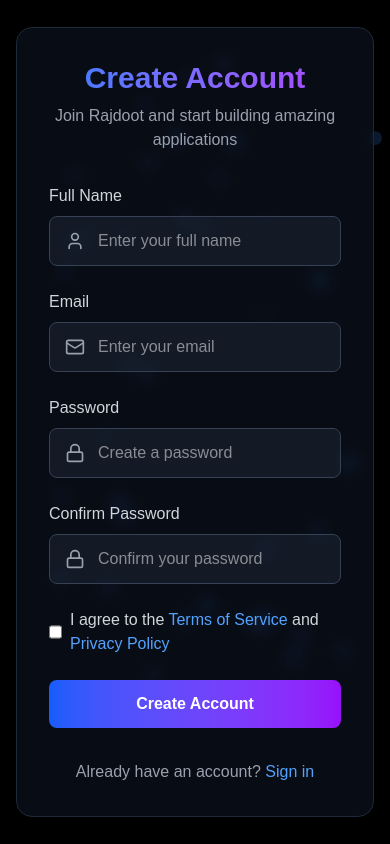
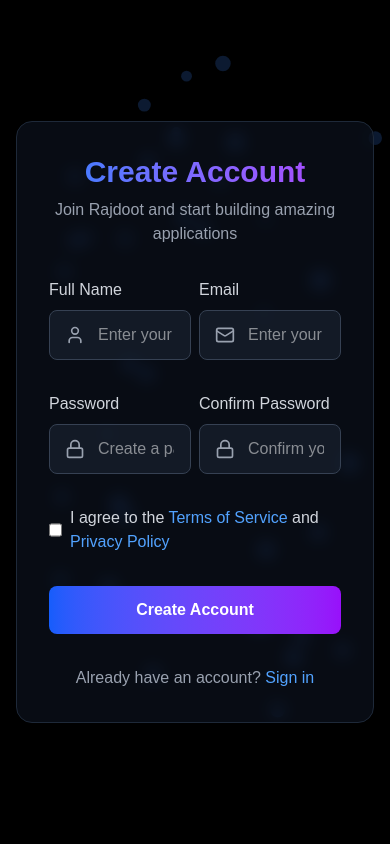
Before and after one commit to 360Parminder/Rajdoot, a React (Vite) app: page /register in a window 390 px wide. Built offline with nearby package versions, Linux system fonts and the light colour scheme; no server answers.

Commit message:
update Register component layout to improve responsiveness; adjust form structure with grid layout and increase max width for better user experience

```diff
--- a/src/pages/Register.jsx
+++ b/src/pages/Register.jsx
@@ -46,7 +46,7 @@ const Register = () => {
           initial={{ opacity: 0, y: 20 }}
           animate={{ opacity: 1, y: 0 }}
           transition={{ duration: 0.5 }}
-          className="max-w-md w-full"
+          className="max-w-lg w-full"
         >
           <div className="bg-gray-900/50 backdrop-blur-sm rounded-2xl p-8 border border-gray-800 shadow-xl">
             <div className="text-center mb-8">
@@ -68,7 +68,7 @@ const Register = () => {
               </motion.div>
             )}
 
-            <form onSubmit={handleSubmit} className="space-y-6">
+            <form onSubmit={handleSubmit} className="space-y-6 grid grid-cols-2 gap-2">
               <div>
                 <label className="block text-gray-300 mb-2">Full Name</label>
                 <div className="relative">
@@ -133,7 +133,7 @@ const Register = () => {
                 </div>
               </div>
 
-              <div className="flex items-center">
+              <div className="flex items-center col-span-2">
                 <input
                   type="checkbox"
                   className="h-4 w-4 text-blue-500 focus:ring-blue-500 border-gray-700 rounded bg-gray-800/50"
@@ -155,7 +155,7 @@ const Register = () => {
                 whileHover={{ scale: 1.02 }}
                 whileTap={{ scale: 0.98 }}
                 type="submit"
-                className="w-full bg-gradient-to-r from-blue-600 to-purple-600 text-white rounded-lg py-3 font-semibold hover:shadow-lg hover:shadow-blue-500/20 transition-shadow"
+                className="w-full col-span-2 bg-gradient-to-r from-blue-600 to-purple-600 text-white rounded-lg py-3 font-semibold hover:shadow-lg hover:shadow-blue-500/20 transition-shadow"
               >
                 Create Account
               </motion.button>
```
